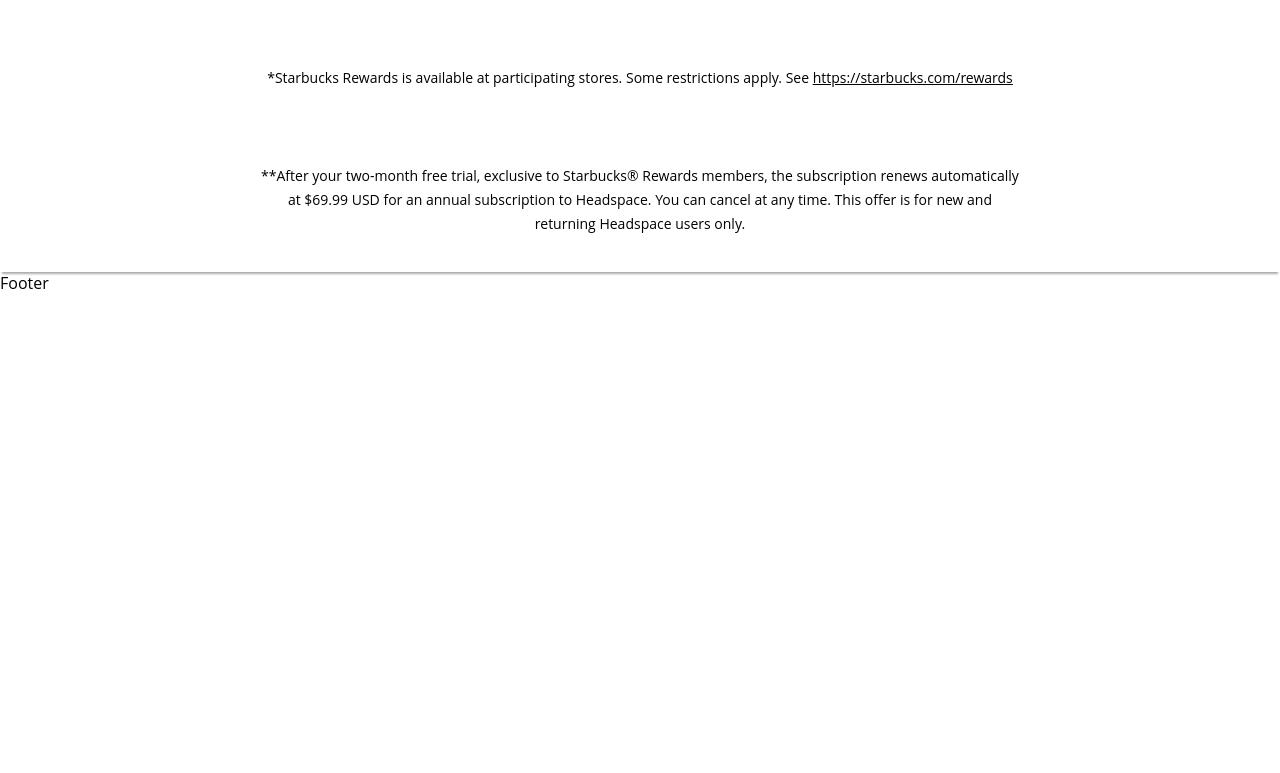
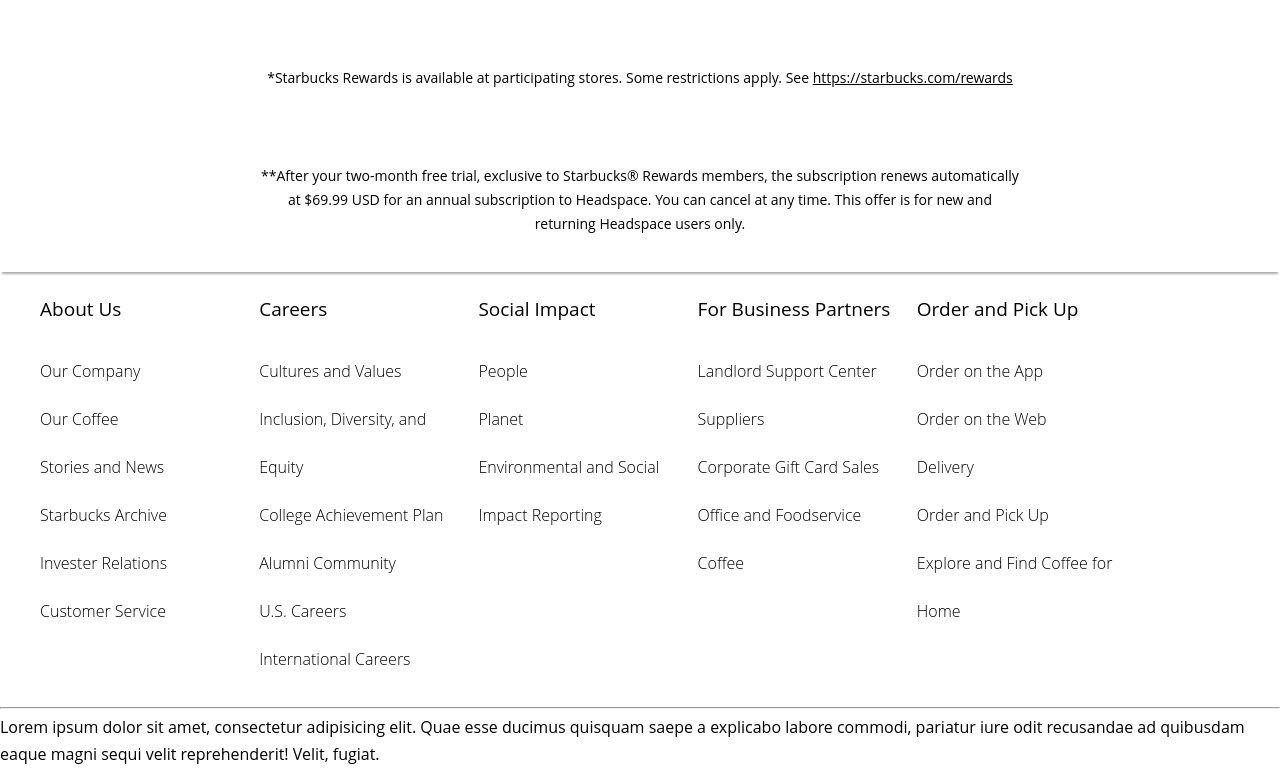
Before and after one commit to kimsang-mok/Cloned_Starbuck, a website: page homepage.html in a window 1280 px wide. Shown: the part 2338-3111 px from the top of the page. Before the commit the page ends 2633 px from the top, so only its background shows below. Drawn offline with Linux system fonts and the light colour scheme; a web font is replaced by a local one.

Commit message:
ongoing footer design

```diff
--- a/homepage.html
+++ b/homepage.html
@@ -163,7 +163,66 @@
 
         </div>
     </main>
-    <div>Footer</div>
+    <footer>
+        <div class="footer-1">
+            <div class="footer-container">
+                <section>
+                    <h2>About Us</h2>
+                    <ul>
+                        <li><a href="">Our Company</a></li>
+                        <li><a href="">Our Coffee</a></li>
+                        <li><a href="">Stories and News</a></li>
+                        <li><a href="">Starbucks Archive</a></li>
+                        <li><a href="">Invester Relations</a></li>
+                        <li><a href="">Customer Service</a></li>
+                    </ul>
+                </section>
+                <section>
+                    <h2>Careers</h2>
+                    <ul>
+                        <li><a href="">Cultures and Values</a></li>
+                        <li><a href="">Inclusion, Diversity, and Equity</a></li>
+                        <li><a href="">College Achievement Plan</a></li>
+                        <li><a href="">Alumni Community</a></li>
+                        <li><a href="">U.S. Careers</a></li>
+                        <li><a href="">International Careers</a></li>
+                    </ul>
+                </section>
+                <section>
+                    <h2>Social Impact</h2>
+                    <ul>
+                        <li><a href="">People</a></li>
+                        <li><a href="">Planet</a></li>
+                        <li><a href="">Environmental and Social Impact Reporting</a></li>
+                    </ul>
+                </section>
+                <section>
+                    <h2>For Business Partners</h2>
+                    <ul>
+                        <li><a href="">Landlord Support Center</a></li>
+                        <li><a href="">Suppliers</a></li>
+                        <li><a href="">Corporate Gift Card Sales</a></li>
+                        <li><a href="">Office and Foodservice Coffee</a></li>
+                    </ul>
+                </section>
+                <section>
+                    <h2>Order and Pick Up</h2>
+                    <ul>
+                        <li><a href="">Order on the App</a></li>
+                        <li><a href="">Order on the Web</a></li>
+                        <li><a href="">Delivery</a></li>
+                        <li><a href="">Order and Pick Up</a></li>
+                        <li><a href="">Explore and Find Coffee for Home</a></li>
+                    </ul>
+                </section>
+
+            </div>
+        </div>
+        <hr>
+        <p>Lorem ipsum dolor sit amet, consectetur adipisicing elit. Quae esse ducimus quisquam saepe a explicabo labore
+            commodi, pariatur iure odit recusandae ad quibusdam eaque magni sequi velit reprehenderit! Velit, fugiat.
+        </p>
+    </footer>
 
     <script src="script.js"></script>
 </body>
--- /dev/null
+++ b/sass/footer.scss
@@ -0,0 +1,39 @@
+.footer-1 {
+    padding: 24px 40px;
+    display: flex;
+
+}
+
+.footer-container {
+    flex: .9;
+    display: flex;
+
+
+
+
+    section {
+        margin-left: 16px;
+        flex: 1;
+        width: 190;
+
+        h2 {
+            font-size: 19px;
+            font-weight: 400;
+            margin-bottom: 24px;
+        }
+
+        ul {
+            font-size: 16px;
+            font-weight: 100;
+            line-height: 3;
+
+            li a {
+                text-decoration: none;
+            }
+        }
+    }
+
+    section:first-child {
+        margin-left: 0;
+    }
+}
--- a/sass/homepage.scss
+++ b/sass/homepage.scss
@@ -155,6 +155,14 @@
         }
     }
 
+    .note {
+        margin: 0 16px;
+
+        p {
+            flex: 1;
+        }
+    }
+
 }
 
 @media (max-width: 1024px) {
--- a/sass/main.scss
+++ b/sass/main.scss
@@ -1,2 +1,3 @@
 @import "navigation.scss";
-@import "homepage.scss"
+@import "homepage.scss";
+@import "footer.scss";
```
Also changed, not shown: css/main.css.
